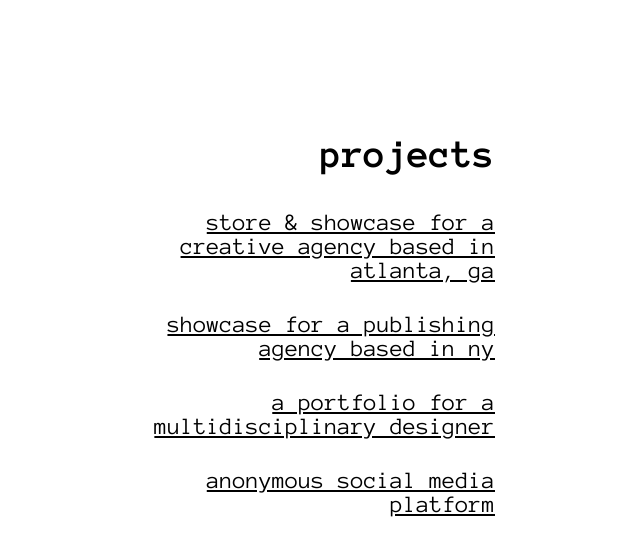
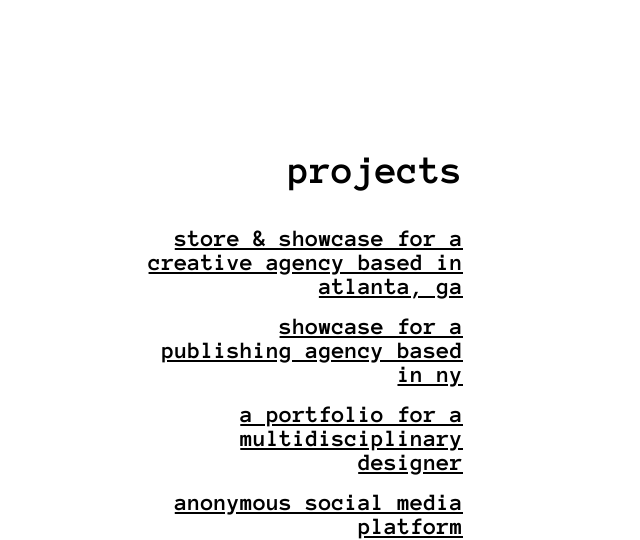
Before and after one commit to brianagude/briana_gude, a website: page src/projects.html in a window 1280 px wide. Shown: the top 540 px of the page, without its empty margins (337-977 px from the left). Drawn offline with nearby package versions, Linux system fonts and the light colour scheme; files that its build step writes are made by us from their sources.

Commit message:
refactored pages

```diff
--- a/gulpfile.js
+++ b/gulpfile.js
@@ -22,6 +22,11 @@ gulp.task("sass", function() {
     .src("src/css/*")
     .pipe(sourcemaps.init())
     .pipe(sass())
+    .on('error', function (err) {
+      console.log(err.toString());
+
+      this.emit('end');
+    })
     .pipe(
       cleanCss({
         compatibility: "ie8"
@@ -56,6 +61,7 @@ gulp.task("watch", function() {
       baseDir: "dist"
     }
   });
+
   gulp.watch("src/*.html", ["html"]).on("change", browserSync.reload);
   gulp.watch("src/css/global.scss", ["sass"]).on("change", browserSync.reload);
   gulp.watch("src/css/app.scss", ["sass"]).on("change", browserSync.reload);
--- a/src/css/global.scss
+++ b/src/css/global.scss
@@ -1,3 +1,4 @@
+// utils
 @import url("https://fonts.googleapis.com/css?family=Anonymous+Pro:400,700,700i|IBM+Plex+Mono:400,600,600i,700,700i|Source+Code+Pro:400,700,900|Space+Mono:400,700,700i");
 
 // 	font-family: 'Source Code Pro', monospace;
@@ -6,35 +7,58 @@
 // 	font-family: 'IBM Plex Mono', monospace;
 
 // colors
-$pink1: #f92a80;
-$pink2: #ef798a;
-$pink3: #f7d1e1;
-$pink4: #ff84b7;
-$pink5: #f7a9a8;
-$yellow: #f1d302;
-$blue: #235789;
+
+// pinks
+// $color-1: #f92a80;
+// $color-2: #ef798a;
+// $color-3: #f7d1e1;
+// $color-4: #ff84b7;
+
+// og
+// $color-1: #ef798a;
+// $color-2: #f92a80;
+// $color-3: #f1d302;
+// $color-4: #235789;
+
+// blu-green
+$color-1: #ecff20;
+$color-2: #3fb2e0;
+$color-3: #eafeca;
+$color-4: #13a155;
+
+// orange-crush
+// $color-1: #f8a561;
+// $color-2: #fe856a;
+// $color-3: #f1dcc8;
+// $color-4: #e4f7cc;
+
+
+// page styles
 
 body {
   font-family: "Anonymous Pro", monospace;
   font-size: 24px;
   cursor: crosshair;
-  overflow: hidden;
+
+  @media (max-width: 350px){
+    font-size: 22px;
+  }
 }
 
 a {
   color: black;
   text-decoration: none;
   font-weight: bold;
-  // padding-bottom: 1px;
 
-  // border-bottom: 1px solid black;
-  &:hover {
-    text-decoration: underline;
-  }
+  &:hover { text-decoration: underline; }
 }
 
-p {
-  font-weight: 300;
+p { font-weight: 300; }
+h2 { font-size: 32px; }
+
+h1 {
+  font-size: 40px;
+  margin-top: 24px;
 }
 
 p,
@@ -48,127 +72,33 @@ h3 {
   font-weight: bolder;
   margin-bottom: 36px;
 }
-h1 {
-  font-size: 40px;
-}
-h2 {
-  font-size: 32px;
-  margin: 0;
-}
 
-main {
-  width: 30vw;
-  height: auto;
-  margin: auto;
-  text-align: right;
-  overflow-y: scroll;
-  cursor: crosshair;
+.info, .projects {
+  padding: 0 32px;
+  max-width: 384px;
 
-  position: fixed;
+  position: absolute;
   top: 50%;
   left: 50%;
   transform: translate(-50%, -50%);
+  transform-origin: center;
 
-  nav {
-    max-width: 100%;
-    display: flex;
-    justify-content: flex-end;
-    align-items: center;
-    flex-wrap: wrap;
-    display: block;
-
-    a,
-    p {
-      display: block;
-    }
-
-    img {
-      height: 40px;
-      margin-left: 15px;
-      display: none;
-    }
-  }
-
-  section {
-    margin-bottom: 30px;
-
-    a {
-      display: block;
-      margin: 30px 0;
-    }
-  }
-
-  p,
-  h1,
-  h2 {
-    span {
-      transition: color 15s;
-    }
-
-    span:hover {
-      transition: color 0s;
-    }
-    span:nth-child(1n):hover {
-      color: $pink1;
-    }
-    span:nth-child(2n):hover {
-      color: $pink2;
-    }
-    // span:nth-child(7n-1):hover{color: $pink3;}
-    span:nth-child(7n-1):hover {
-      color: $pink4;
-    }
-    // span:nth-child(1n):hover{color: $pink5;}
-    span:nth-child(4n + 1):hover {
-      color: $blue;
-    }
-    span:nth-child(5n):hover {
-      color: $yellow;
-    }
-  }
+  text-align: right;
 }
 
-main.projects {
-  a {
-    font-weight: normal;
-    text-decoration: underline;
-  }
-
-  nav a {
-    font-weight: bold;
-    text-decoration: none;
-  }
+.links a {
+  display: block;
+  margin-bottom: 16px;
+  text-decoration: underline;
 }
 
-@media (max-width: 1000px) {
-  main {
-    width: 60vw;
-    margin-top: 24px;
+// text effect
+span {
+  transition: color 15s;
+  &:hover {transition: 0s; }
 
-    nav.first {
-      margin-top: 104px;
-    }
-
-    h1,
-    h2 {
-      span:nth-child(1n) {
-        color: $pink1;
-      }
-      span:nth-child(2n) {
-        color: $pink2;
-      }
-      span:nth-child(7n-1) {
-        color: $yellow;
-      }
-      span:nth-child(4n + 1) {
-        color: $blue;
-      }
-    }
-  }
+  &:nth-child(1n):hover { color: $color-1; }
+  &:nth-child(2n):hover { color: $color-2; }
+  &:nth-child(4n + 1):hover { color: $color-3; }
+  &:nth-child(5n):hover { color: $color-4; }
 }
-
-@media (max-width: 800px) {
-  main {
-    width: 90vw;
-  }
-}
--- a/src/js/global.js
+++ /dev/null
@@ -1,62 +0,0 @@
-//  text effect
-
-"use strict";
-
-function _toArray(arr) {
-  return Array.isArray(arr) ? arr : Array.from(arr);
-}
-
-function makeSpans(selector) {
-  var _document$querySelect = document.querySelectorAll(selector);
-  var _document$querySelect2 = _toArray(_document$querySelect);
-  var elements = _document$querySelect2.slice(0);
-
-  return elements.map(function(element) {
-    var text = element.innerText.split("");
-    var spans = text
-      .map(function(letter) {
-        return "<span>" + letter + "</span>";
-      })
-      .join("");
-    return (element.innerHTML = spans);
-  });
-}
-
-makeSpans("p, h1, h2, h3, h4, h5");
-
-// change elements on scroll
-document.addEventListener("scroll", function() {
-  const pixels = window.pageYOffset;
-  const sections = document.querySelectorAll("section.projects");
-  const topic = document.querySelector("div.topic h4");
-  const title = document.querySelector("div.title h4");
-  const desc = document.querySelector("div.desc");
-
-  sections.forEach(section => {
-    if (section.offsetTop - 200 <= pixels) {
-      topic.innerHTML = section.getAttribute("data-topic");
-      title.innerHTML = section.getAttribute("data-title");
-      desc.innerHTML = section.getAttribute("data-desc");
-    }
-  });
-});
-
-// pause/play videos
-const videos = document.querySelectorAll("video");
-videos.forEach(video => {
-  video.addEventListener("mouseenter", function() {
-    this.play();
-  });
-
-  video.addEventListener("mouseout", function() {
-    this.pause();
-  });
-
-  video.addEventListener("touchstart", function() {
-    this.play();
-  });
-
-  video.addEventListener("touchend", function() {
-    this.pause();
-  });
-});
--- a/src/js/texteffect.js
+++ b/src/js/texteffect.js
@@ -1,3 +1,4 @@
+  // add span tags around each letter
   const makeSpans = selector => {
     const [...elements] = document.querySelectorAll(selector)
     return elements.map(element => {
--- a/src/projects.html
+++ b/src/projects.html
@@ -3,15 +3,18 @@
   <head>
     <title>Briana Gude's Portfolio</title>
     <meta name="viewport" content="width=device-width, initial-scale=1" />
+
     <link rel="stylesheet" type="text/css" href="css/base.css" />
     <link rel="stylesheet" type="text/css" href="css/global.css" />
     <link rel="shortcut icon" href="img/favicon.png" type="image/x-icon" />
   </head>
 
   <body>
-    <main class="projects">
+    <section class="projects">
+
       <h1>projects</h1>
-      <section>
+
+      <section class="links">
         <a href="https://www.dreamhi.us/" , target="_blank">
           store & showcase for a creative agency based in atlanta, ga
         </a>
@@ -26,15 +29,14 @@
         </a>
       </section>
 
-      <nav class>
-        <a href="index.html">back</a>
-      </nav>
-
-      <nav class>
+      <nav>
+        <a href="index.html">back</a> <br> <br>
         <a href="mailto:briana.gude@gmail.com?subject=Hi Bri!">briana.gude@gmail.com</a>
         <a href="https://www.instagram.com/brianagude/" , target="_blank">instagram.com/brianagude</a>
       </nav>
-    </main>
+
+    </section>
+
     <script src="js/texteffect.js"></script>
   </body>
 </html>
```
Also changed, not shown: src/index.html (+9 -7 lines), dist/css/global.css, dist/index.html, dist/js/texteffect.js, dist/projects.html.
